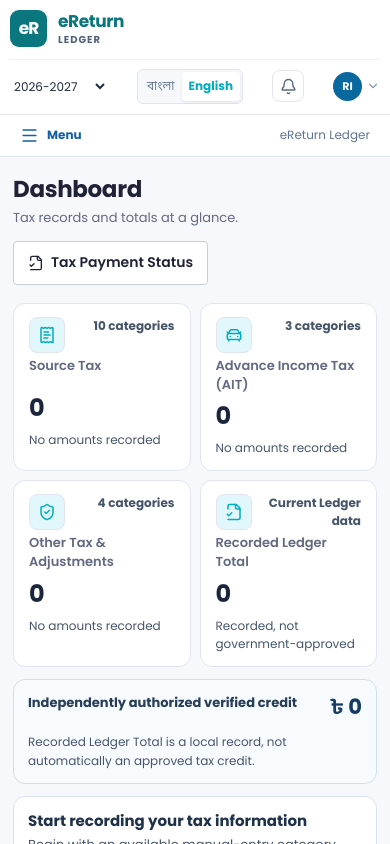
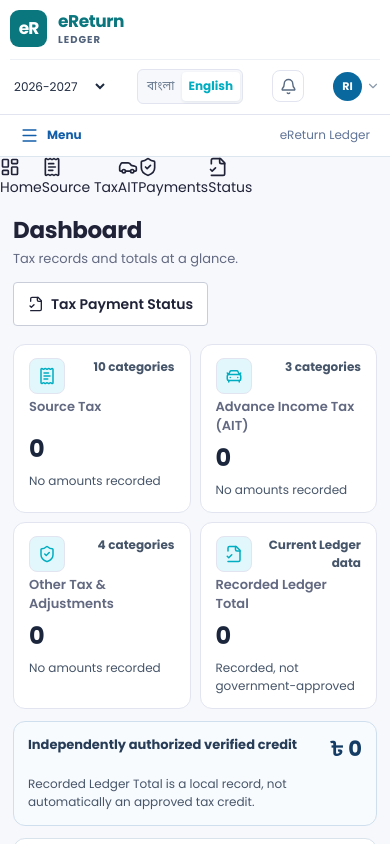
Before and after one commit to shihab-tech04/eLedger, a React (Vite) app: page / in a window 390 px wide. Shown: the top 844 px of the page. Built offline with nearby package versions, Linux system fonts and the light colour scheme.

Commit message:
feat(eLedger): proper mobile bottom navigation, focus-contained drawer and route recovery

```diff
--- a/src/components/navigation/Sidebar.tsx
+++ b/src/components/navigation/Sidebar.tsx
@@ -1,4 +1,4 @@
-import React, { useEffect, useState } from 'react';
+import React, { useEffect, useRef, useState } from 'react';
 import {
   Car, ChevronDown, ChevronRight, FileCheck2,
   LayoutDashboard, Menu, PhoneCall, ReceiptText,
@@ -50,16 +50,33 @@ export const Sidebar: React.FC = () => {
   const { language } = useLedgerLanguage();
   const bn = language === 'bn';
   const [mobileOpen, setMobileOpen] = useState(false);
+  const mobileMenuOpener = useRef<HTMLButtonElement>(null);
+  const mobileDrawer = useRef<HTMLElement>(null);
   const [collapsed, setCollapsed] = useState(false);
   const [expanded, setExpanded] = useState({ source: true, ait: false });
 
   useEffect(() => {
     if (!mobileOpen) return;
-    const onEscape = (event: KeyboardEvent) => {
-      if (event.key === 'Escape') setMobileOpen(false);
+    const previousOverflow = document.body.style.overflow;
+    document.body.style.overflow = 'hidden';
+    mobileDrawer.current?.querySelector<HTMLElement>('.eledger-sidebar-mobile-heading button')?.focus();
+    const onKey = (event: KeyboardEvent) => {
+      if (event.key === 'Escape') { event.preventDefault(); setMobileOpen(false); return; }
+      if (event.key !== 'Tab') return;
+      const controls = Array.from(mobileDrawer.current?.querySelectorAll<HTMLElement>(
+        'button:not([disabled]),a[href]'
+      ) ?? []).filter((element) => element.getClientRects().length > 0);
+      if (!controls.length) return;
+      const first = controls[0], last = controls[controls.length - 1];
+      if (event.shiftKey && document.activeElement === first) { event.preventDefault(); last.focus(); }
+      else if (!event.shiftKey && document.activeElement === last) { event.preventDefault(); first.focus(); }
     };
-    window.addEventListener('keydown', onEscape);
-    return () => window.removeEventListener('keydown', onEscape);
+    document.addEventListener('keydown', onKey);
+    return () => {
+      document.body.style.overflow = previousOverflow;
+      document.removeEventListener('keydown', onKey);
+      mobileMenuOpener.current?.focus();
+    };
   }, [mobileOpen]);
 
   useEffect(() => {
@@ -74,6 +91,7 @@ export const Sidebar: React.FC = () => {
     if (routeId) setActiveRouteId(routeId);
     setActiveNavTab(tab);
     setMobileOpen(false);
+    if (window.matchMedia('(max-width: 960px)').matches) window.scrollTo(0, 0);
   };
 
   const openStatus = () => {
@@ -112,14 +130,18 @@ export const Sidebar: React.FC = () => {
   return (
     <>
       <div className="eledger-mobile-nav">
-        <button type="button" onClick={() => setMobileOpen(true)} aria-label={bn ? 'লেজার মেনু খুলুন' : 'Open ledger menu'}>
+        <button type="button" ref={mobileMenuOpener} onClick={() => setMobileOpen(true)} aria-expanded={mobileOpen}
+          aria-controls="eledger-mobile-sidebar" aria-label={bn ? 'লেজার মেনু খুলুন' : 'Open ledger menu'}>
           <Menu size={19}/><span>{bn ? 'মেনু' : 'Menu'}</span>
         </button>
         <span>eReturn Ledger</span>
       </div>
       {mobileOpen && <button type="button" aria-label={bn ? 'লেজার মেনু বন্ধ করুন' : 'Close ledger menu'}
         className="eledger-sidebar-scrim" onClick={() => setMobileOpen(false)}/>}
-      <aside className={'eledger-sidebar ' + (mobileOpen ? 'is-open ' : '') + (collapsed ? 'is-collapsed' : '')} aria-label="eLedger navigation" lang={bn ? 'bn' : 'en'}>
+      <aside ref={mobileDrawer} id="eledger-mobile-sidebar"
+        className={'eledger-sidebar ' + (mobileOpen ? 'is-open ' : '') + (collapsed ? 'is-collapsed' : '')}
+        role={mobileOpen ? 'dialog' : undefined} aria-modal={mobileOpen ? true : undefined}
+        aria-label="eLedger navigation" lang={bn ? 'bn' : 'en'}>
         <div className="eledger-sidebar-desktop-toggle">
           <button type="button" onClick={() => setCollapsed((value) => !value)}
             title={collapsed ? (bn ? 'নেভিগেশন প্রসারিত করুন' : 'Expand navigation') : (bn ? 'নেভিগেশন সংকুচিত করুন' : 'Collapse navigation')}
@@ -188,6 +210,25 @@ export const Sidebar: React.FC = () => {
           </a>
         </div>
       </aside>
+      <nav className="eledger-mobile-bottom-nav" aria-label={bn ? 'দ্রুত নেভিগেশন' : 'Quick navigation'}>
+        <button type="button" className={activeNavTab === 'dashboard' ? 'is-active' : ''}
+          aria-current={activeNavTab === 'dashboard' ? 'page' : undefined}
+          onClick={() => navigate('dashboard')}><LayoutDashboard size={20} aria-hidden="true"/><span>{bn ? 'ড্যাশবোর্ড' : 'Home'}</span></button>
+        <button type="button" className={activeNavTab === 'source-tax' ? 'is-active' : ''}
+          aria-current={activeNavTab === 'source-tax' ? 'page' : undefined}
+          onClick={() => navigate('source-tax', activeIdForGroup('Source Tax'))}>
+          <ReceiptText size={20} aria-hidden="true"/><span>{bn ? 'উৎস কর' : 'Source Tax'}</span></button>
+        <button type="button" className={activeNavTab === 'ait' ? 'is-active' : ''}
+          aria-current={activeNavTab === 'ait' ? 'page' : undefined}
+          onClick={() => navigate('ait', activeIdForGroup('AIT'))}><Car size={20} aria-hidden="true"/><span>{bn ? 'অগ্রিম কর' : 'AIT'}</span></button>
+        <button type="button" className={activeNavTab === 'payments' || activeNavTab === 'adjustments' ? 'is-active' : ''}
+          aria-current={activeNavTab === 'payments' || activeNavTab === 'adjustments' ? 'page' : undefined}
+          onClick={() => navigate('payments', activeIdForGroup('Payment'))}>
+          <ShieldCheck size={20} aria-hidden="true"/><span>{bn ? 'পরিশোধ' : 'Payments'}</span></button>
+        <button type="button" className={activeNavTab === 'status' ? 'is-active' : ''}
+          aria-current={activeNavTab === 'status' ? 'page' : undefined}
+          onClick={openStatus}><FileCheck2 size={20} aria-hidden="true"/><span>{bn ? 'অবস্থা' : 'Status'}</span></button>
+      </nav>
     </>
   );
 };
```
